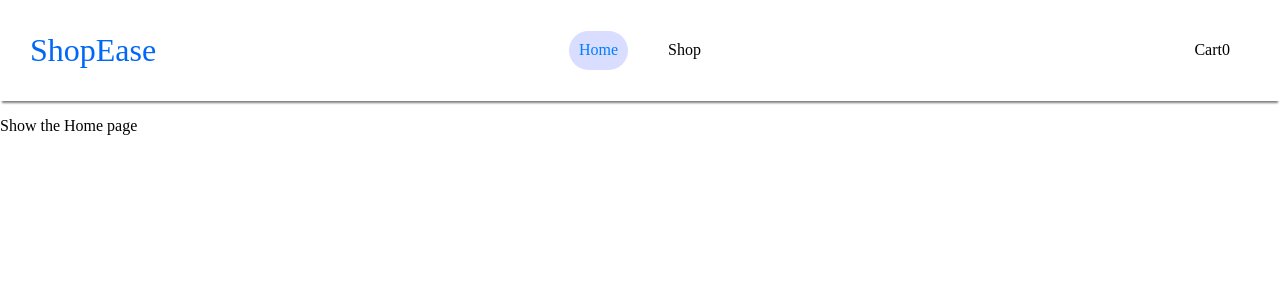
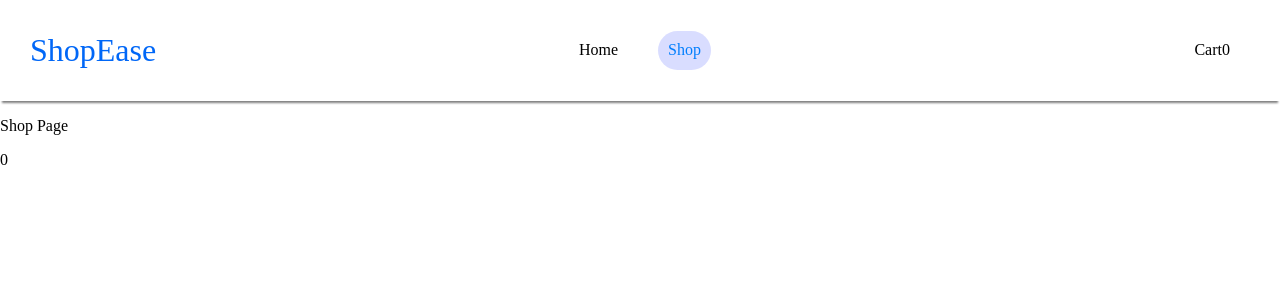
Before and after one commit to Kieran-Go/shopping-cart, a React (Vite) app: page /shop in a window 1280 px wide. Shown: the top 300 px of the page. Built offline with nearby package versions, Linux system fonts and the light colour scheme.

Commit message:
Refactor code to use React Routing
- Application now implements routing for navigation instead of using
conditional state management to decide which page to render.

- Create a new 'cart' array with state management and access it using
useOutletContext() function.

```diff
--- a/src/App.jsx
+++ b/src/App.jsx
@@ -1,27 +1,15 @@
-import Header from "./components/Header";
-import { useState } from "react";
+import { useState } from 'react';
+import { Outlet } from 'react-router-dom';
+import Header from './components/Header';
 
 function App() {
-  const pages = ["Home", "Shop"]; // Array containing the names of pages for navigation
-  const [pageState, setPageState] = useState(pages[0]); // Current page state for conditional page rendering
-  const cart = []; // Will contain objects of each item the user has added to the cart
+  const [cart, setCart] = useState([]);
 
-  return (<>
-  {/* Render the Header component */}
-  <Header
-    pages = {pages}
-    pageState = {pageState}
-    setPageState = {setPageState}
-    cart = {cart}
-  />
-
-  {/* Conditional rendering of either the Home or Shop page depending on pageState */}
-  {pageState === pages[0] && (
-    <p>Show the Home page</p> // Placeholder p element to be replaced with a Home component later
-  )}
-  {pageState === pages[1] && (
-    <p>Show the Shop page</p> // Placeholder p element to be replaced with a Shop component later
-  )}
-  </>);
+  return (
+    <div>
+      <Header cart = {cart} />
+      <Outlet context={{ cart, setCart }} />
+    </div>
+  );
 }
 export default App;
--- a/src/components/Header.jsx
+++ b/src/components/Header.jsx
@@ -1,7 +1,10 @@
+import { Link, useLocation } from 'react-router-dom';
 import styles from '../css/Header.module.css';
 
-// Renders the Header component
-function Header({ pages, pageState, setPageState, cart }) {
+function Header({ cart }) {
+  const pages = ["Home", "Shop"]; // Array containing the names of pages for navigation
+  const location = useLocation(); // Get the current URL
+
   return (
     <div className={styles.header}>
       {/* Shop name */}
@@ -10,12 +13,23 @@ function Header({ pages, pageState, setPageState, cart }) {
       {/* Nav section */}
       <section className={styles.nav}>
         {/* Iterate through each page in the pages array and add its value to the navigation section */}
-                {pages.map((page) => (
-                    <p className={`${styles['nav-link']} ${page === pageState ? styles['active-nav'] : ''}`} // Conditionally assign active-nav class
-                        key={page} onClick={() => setPageState(page)}>
+        {pages.map((page) => {
+          // Set the "to" path: If the page is "Home", use "" for root path
+          const linkTo = page === "Home" ? "/" : `/${page.toLowerCase()}`;
+
+          // Check if the current URL matches the "to" path for active class
+          const isActive = location.pathname === linkTo;
+
+          return (
+            <Link
+              to={linkTo} // Set the correct path
+              className={`${styles['nav-link']} ${isActive ? styles['active-nav'] : ''}`} // Conditionally add "active-nav"
+              key={page}
+            >
               {page}
-                    </p>
-                ))}
+            </Link>
+          );
+        })}
       </section>
 
       {/* Shopping cart section */}
--- /dev/null
+++ b/src/components/Home.jsx
@@ -0,0 +1,7 @@
+function Home() {
+    return (<>
+        <p>Home Page</p>
+    </>
+    );
+}
+export default Home;
--- /dev/null
+++ b/src/components/Shop.jsx
@@ -0,0 +1,12 @@
+import { useOutletContext } from "react-router-dom";
+
+function Shop() {
+
+    const { cart, setCart } = useOutletContext();
+    return (<>
+        <p>Shop Page</p>
+        <p>{cart.length}</p>
+    </>
+    );
+}
+export default Shop;
--- /dev/null
+++ b/src/components/routes.jsx
@@ -0,0 +1,17 @@
+import App from '../App.jsx';
+import Home from './Home.jsx';
+import Shop from './Shop.jsx';
+
+// Define routes for navigation
+const routes = [
+    {
+    path: "/",
+    element: <App />,
+    children: [
+        { path: "", element: <Home /> },
+        { path: "home", element: <Home /> },
+        { path: "shop", element: <Shop /> },
+    ]
+    },
+];
+export default routes;
--- a/src/css/Header.module.css
+++ b/src/css/Header.module.css
@@ -20,6 +20,8 @@
 }
 
 .nav-link {
+    color: black;
+    text-decoration: none;
     margin: 0 15px;
     font-size: 1rem;
     cursor: pointer;
--- a/src/main.jsx
+++ b/src/main.jsx
@@ -1,11 +1,14 @@
-import { StrictMode } from 'react'
-import { createRoot } from 'react-dom/client'
-import './css/normalize.css'
-import './css/index.css'
-import App from './App.jsx'
+import { StrictMode } from 'react';
+import { createRoot } from 'react-dom/client';
+import './css/normalize.css';
+import './css/index.css';
+import routes from './components/routes';
+import { createBrowserRouter, RouterProvider } from 'react-router-dom';
+
+const router = createBrowserRouter(routes);
 
 createRoot(document.getElementById('root')).render(
   <StrictMode>
-    <App />
-  </StrictMode>,
-)
+    <RouterProvider router={router} />
+  </StrictMode>
+);
```
Lines whose indentation alone changed are shown as unchanged.
